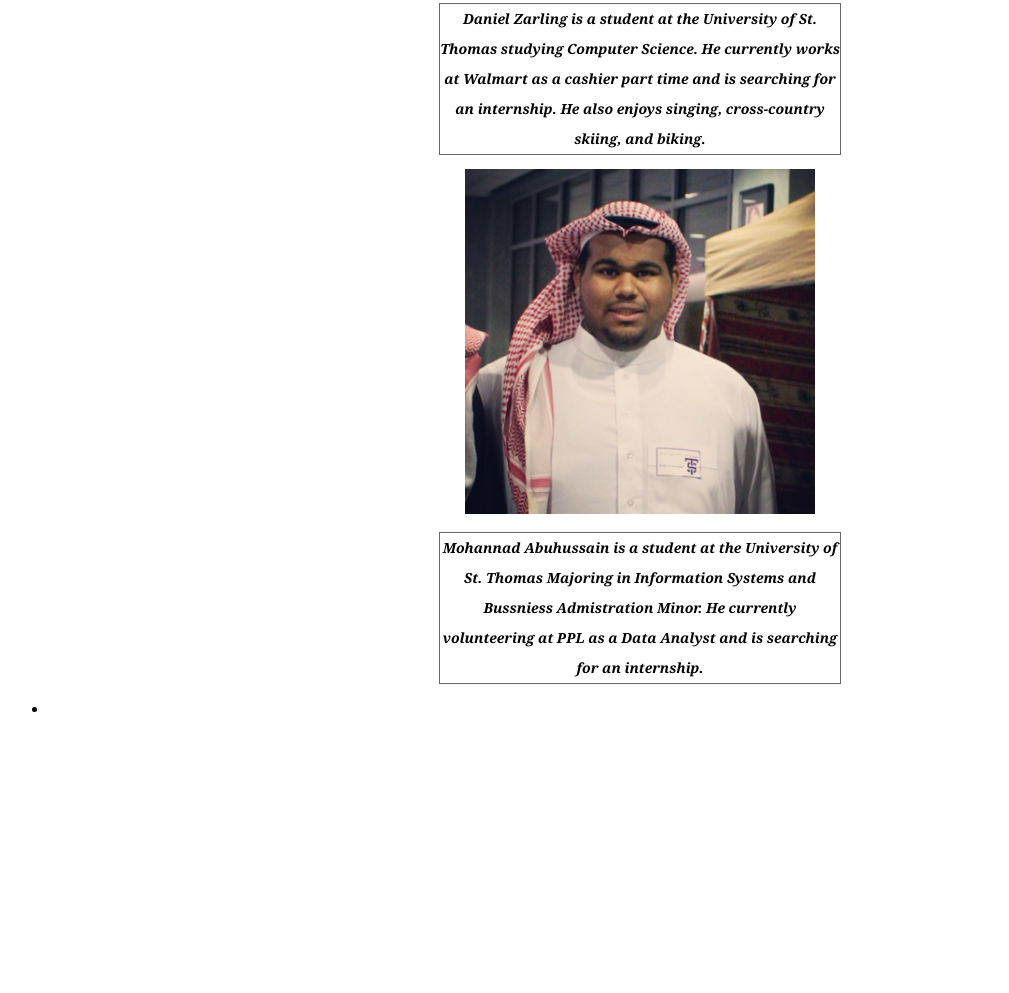
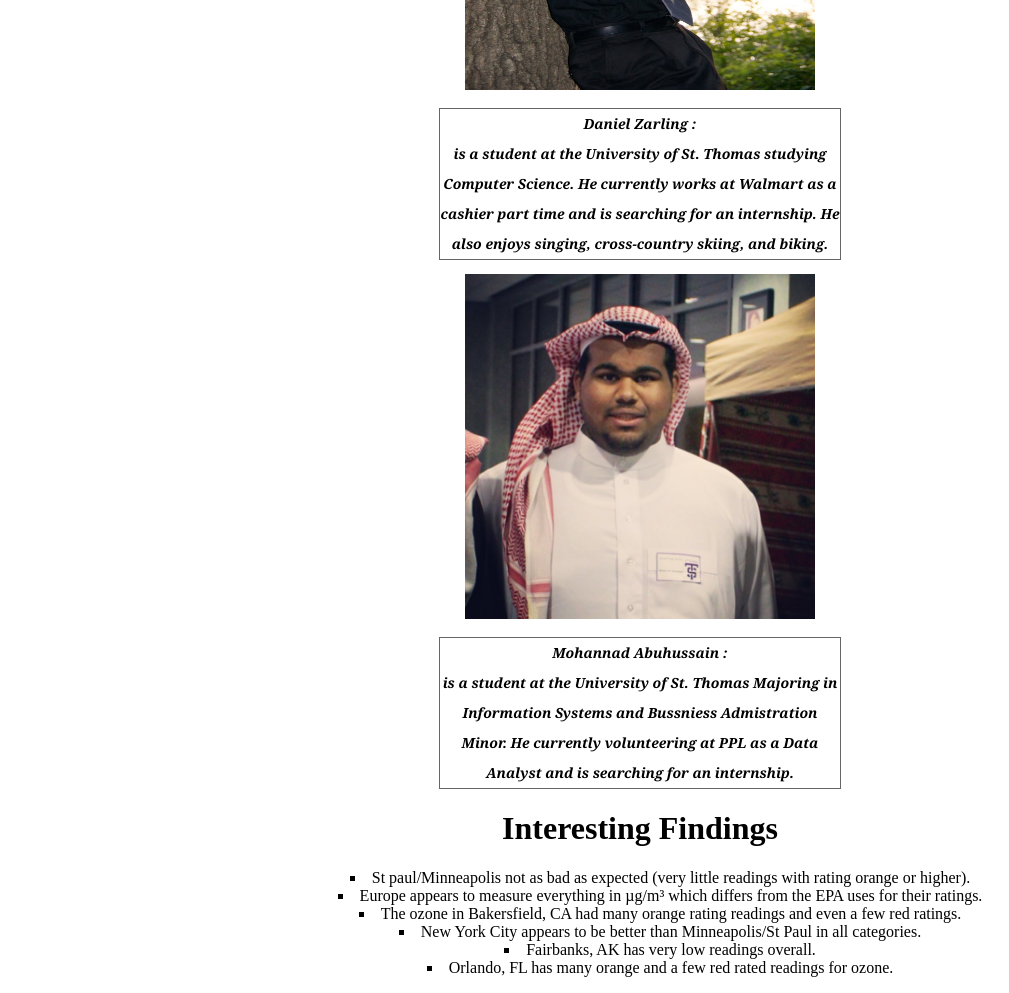
Before and after one commit to dzarling1/Air-Quality-Project, a plain HTML site: page aboutProject.html in a window 1280 px wide. Shown: the part 1002-1995 px from the top of the page, without its empty margins (0-1009 px from the left). Before the commit the page ends 1736 px from the top, so only its background shows below. Drawn offline with Linux system fonts and the light colour scheme.

Commit message:
Update aboutProject.html

```diff
--- a/aboutProject.html
+++ b/aboutProject.html
@@ -43,6 +43,13 @@
 }
 
 
+ul {
+  list-style-type: square;
+  text-align: center;
+  list-style-position: inside;
+
+}
+
 
 	</style>
 	<div class="container">
@@ -55,26 +62,27 @@
 			<h1>Nominatim</h1>
 			<p>We used Nominatim API for requesting the data that the user wants ex: if user types st paul, it will map to st paul</p>
 		</div>
-		<center><video width="320" height="240" controls>
+		<center><video width="350" height="345" controls>
 		  <source src="img/demo.mp4" type="video/mp4">
 		  Your browser does not support the video tag.
 		</video></center>
 
 		<div id="person1">
 			<center><img src="img/dan.jpg" width="350" height="345">
-			<p>Daniel Zarling is a student at the University of St. Thomas studying Computer Science. He currently works at Walmart as a cashier part time and is searching for an internship. He also enjoys singing, cross-country skiing, and biking. </p></center>
+			<p>Daniel Zarling :<br> is a student at the University of St. Thomas studying Computer Science. He currently works at Walmart as a cashier part time and is searching for an internship. He also enjoys singing, cross-country skiing, and biking. </p></center>
 
 			<center><img src="img/mo.jpg" width="350" height="345">
-			<p>Mohannad Abuhussain is a student at the University of St. Thomas Majoring in Information Systems and Bussniess Admistration Minor. He currently volunteering at PPL as a Data Analyst and is searching for an internship. </p></center>
+			<p>Mohannad Abuhussain :<br> is a student at the University of St. Thomas Majoring in Information Systems and Bussniess Admistration Minor. He currently volunteering at PPL as a Data Analyst and is searching for an internship. </p></center>
 		</div>
 	</div>
-
-	<div id='findings'>
+	<center><h1> Interesting Findings</h1></center>
 		<ul>
-			<li></li>
+			<li>St paul/Minneapolis not as bad as expected (very little readings with rating orange or higher).</li>
+			<li>Europe appears to measure everything in µg/m³ which differs from the EPA uses for their ratings.</li>
+			<li>The ozone in Bakersfield, CA had many orange rating readings and even a few red ratings.</li>
+			<li>New York City appears to be better than Minneapolis/St Paul in all categories.</li>
+			<li>Fairbanks, AK has very low readings overall.</li>
+			<li>Orlando, FL has many orange and a few red rated readings for ozone.</li>
 		</ul>
-
-
-	</div>
 </body>
 </html>
```
